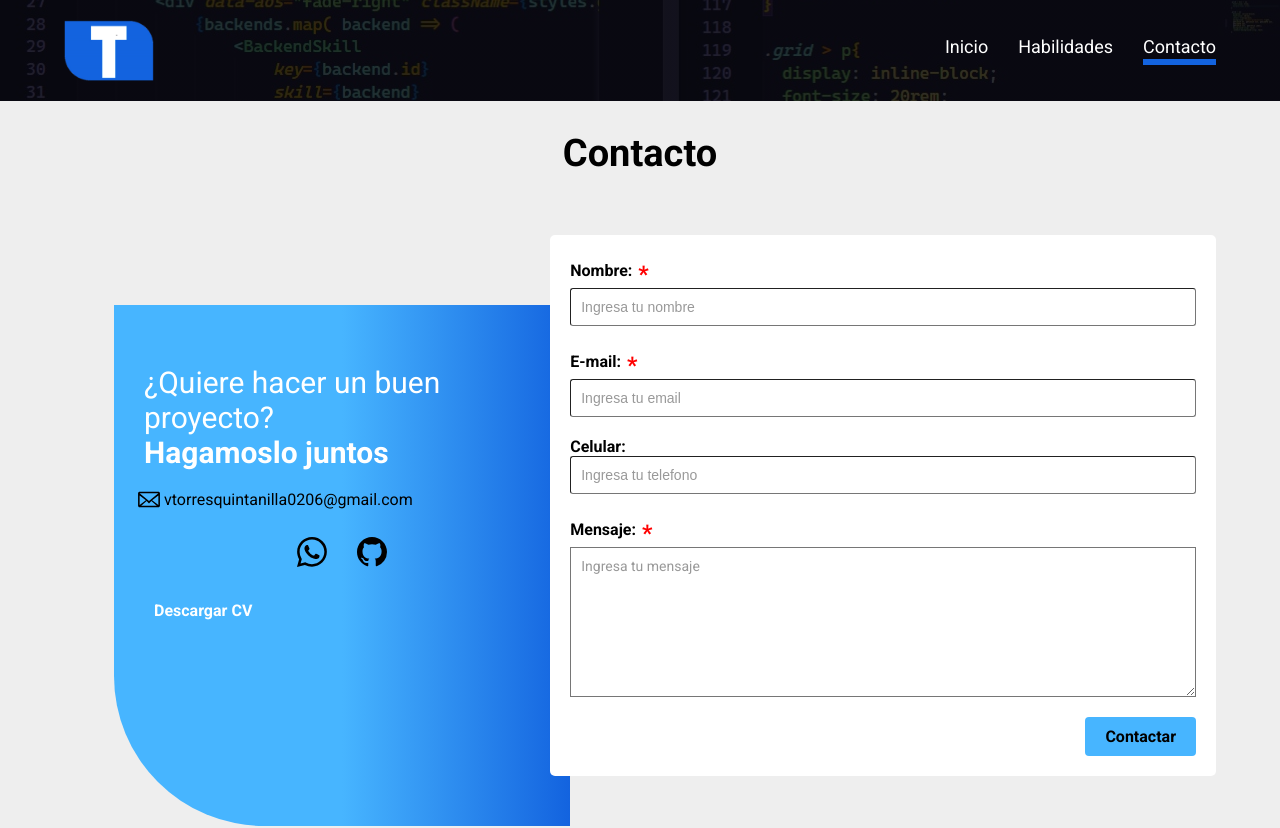
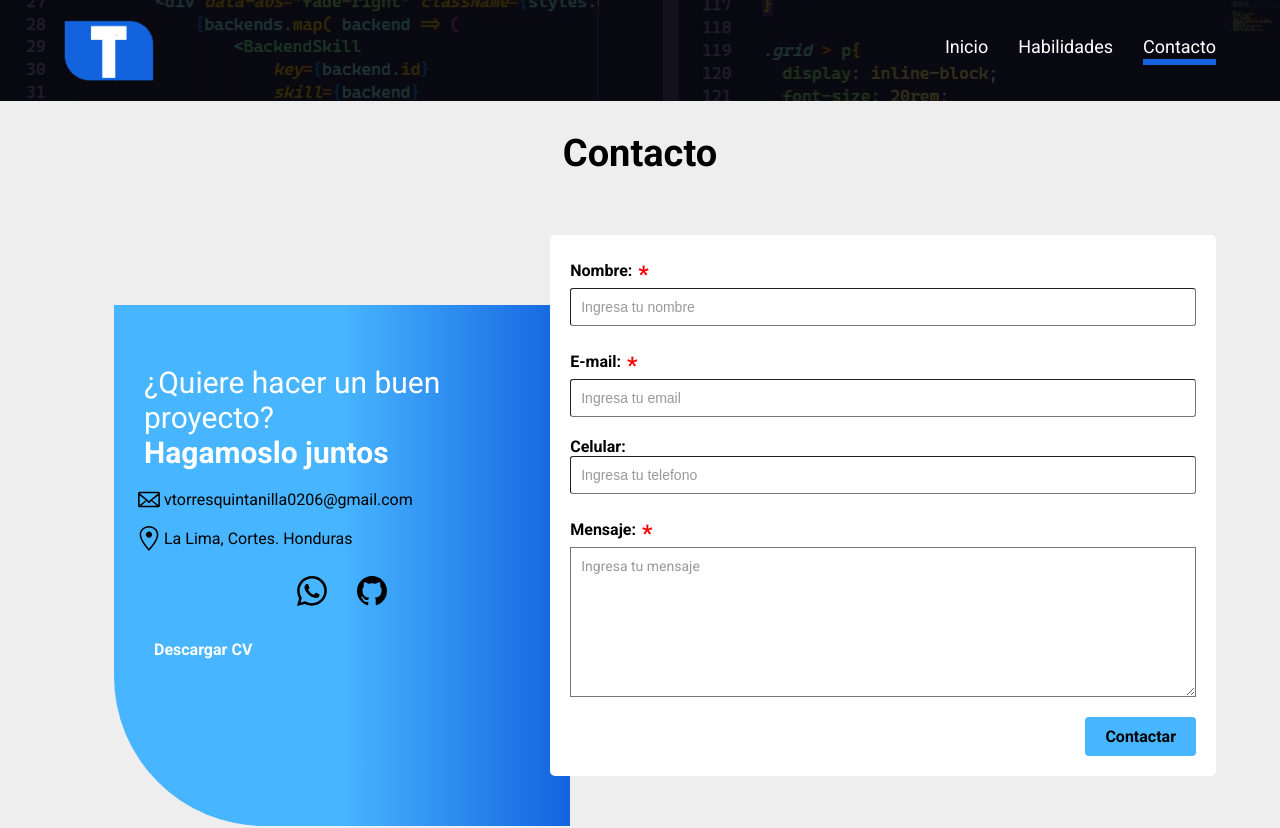
Before and after one commit to vspeed21/portafolio, a Next.js app: page /contacto in a window 1280 px wide. Shown: the top 828 px of the page. Built offline with nearby package versions, Linux system fonts and the light colour scheme.

Commit message:
ubicacion agregada al contacto

```diff
--- a/src/components/Contacto.js
+++ b/src/components/Contacto.js
@@ -1,4 +1,4 @@
-import { GoMarkGithub, GoMail } from "react-icons/go";
+import { GoMarkGithub, GoMail, GoLocation } from "react-icons/go";
 import { BsWhatsapp } from "react-icons/bs";
 import styles from '../../styles/Contacto.module.css'
 import Formulario from './Formulario'
@@ -22,6 +22,11 @@ const Contacto = () => {
               <GoMail />
             </a>
             <p>vtorresquintanilla0206@gmail.com</p>
+          </div>
+
+          <div className={styles.email}>
+            <a><GoLocation/></a>
+            <p>La Lima, Cortes. Honduras</p>
           </div>
 
           <div className={styles.flex}>
```
